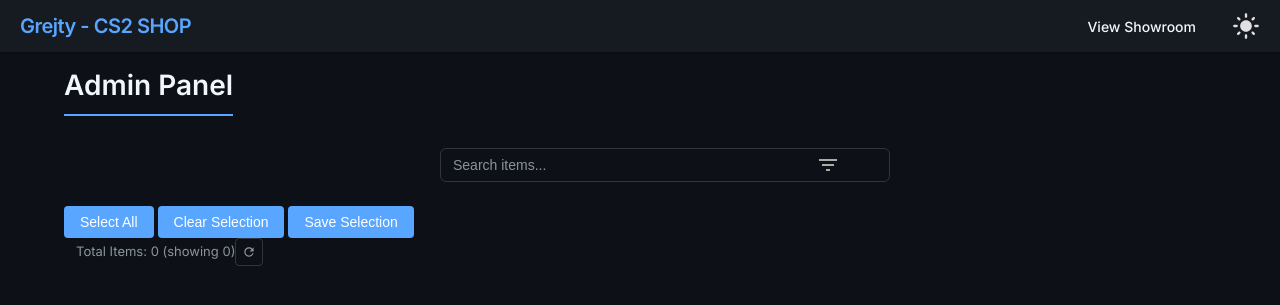
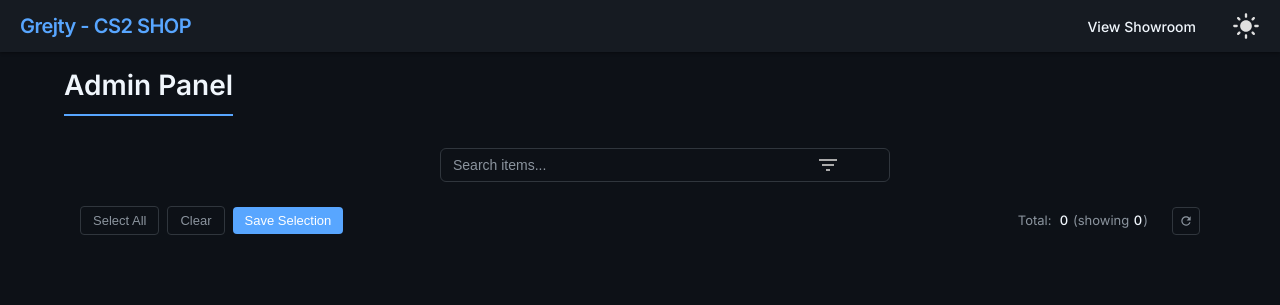
Before and after one commit to grejty/CS2-Inventory-Web-Showroom, a Django app: page /manage/ in a window 1280 px wide. Shown: the top 305 px of the page. Run offline with Django 4.2, Linux system fonts and the light colour scheme.

Commit message:
Refactor admin.html: Enhance search and filter UI, reorganize selection controls, and improve item type filtering for better usability

```diff
--- a/templates/inventory/admin.html
+++ b/templates/inventory/admin.html
@@ -12,7 +12,7 @@
         <form method="post" id="admin-form">
             {% csrf_token %}
 
-            <!-- Unified search and filter container -->
+            <!-- Search bar in the middle -->
             <div class="search-filter-container">
                 <div class="search-input-wrapper">
                     <input type="text" id="search-box" placeholder="Search items..." />
@@ -22,66 +22,68 @@
                 </div>
             </div>
 
+            <!-- Stats and controls container -->
+            <div class="stats-controls-container">
+                <!-- Selection buttons on left -->
+                <div class="selection-controls">
+                    <button type="button" id="select-all-btn" class="selection-btn">Select All</button>
+                    <button type="button" id="clear-selection-btn" class="selection-btn">Clear</button>
+                    <button type="submit" class="selection-btn save-btn" name="action" value="save_selection" id="save-btn">Save Selection</button>
+                </div>
+
+                <!-- Stats and refresh on right -->
+                <div class="stats-row">
+                    <div class="inventory-stats">
+                        Total:&nbsp;&nbsp;<strong>{{ total_before_filters }}</strong>&nbsp;(showing&nbsp;<strong id="showing-count">{{ total }}</strong>)
+                    </div>
+                    <button type="button" class="refresh-btn tooltip" onclick="window.location.reload()" data-tooltip="Refresh Page"></button>
+                </div>
+            </div>
+
             <div id="filter-panel">
                 <div id="filters">
-                    <!-- Item type filters (first) -->
-                    <div class="filter-group">
-                        <h4>Type</h4>
-                        <div class="filter-items">
-                            {% for name, count in filters.item_types %}
-                                <label class="filter-item">
-                                    <input type="checkbox" data-filter="type" value="{{ name }}">
-                                    <span>{{ name }}</span><span class="filter-count">({{ count }})</span>
-                                </label>
+                    <!-- Weapon Types -->
+                    <div class="filter-group" data-type="weapon_types">
+                        <h3>Weapon Types</h3>
+                        <div class="filter-options-grid">
+                            {% for name, count in filters.weapon_types %}
+                                <div class="filter-option">
+                                    <input type="checkbox" id="weapon_{{ name }}" value="{{ name }}" class="filter-checkbox" data-type="weapon">
+                                    <label for="weapon_{{ name }}">{{ name }}</label>
+                                    <span class="filter-count">{{ count }}</span>
+                                </div>
                             {% endfor %}
                         </div>
                     </div>
 
-                    <!-- Weapon type filters (second) -->
-                    <div class="filter-group">
-                        <h4>Weapon</h4>
-                        <div class="filter-items">
-                            {% for name, count in filters.weapon_types %}
-                                <label class="filter-item">
-                                    <input type="checkbox" data-filter="weapon" value="{{ name }}">
-                                    <span>{{ name }}</span>
-                                    <span class="filter-count">({{ count }})</span>
-                                </label>
+                    <!-- Item Types -->
+                    <div class="filter-group" data-type="item_types">
+                        <h3>Item Types</h3>
+                        <div class="filter-options-grid">
+                            {% for name, count in filters.item_types %}
+                                <div class="filter-option">
+                                    <input type="checkbox" id="type_{{ name }}" value="{{ name }}" class="filter-checkbox" data-type="type">
+                                    <label for="type_{{ name }}">{{ name }}</label>
+                                    <span class="filter-count">{{ count }}</span>
+                                </div>
                             {% endfor %}
                         </div>
                     </div>
 
-                    <!-- Tradable filters (last) -->
-                    <div class="filter-group">
-                        <h4>Tradability</h4>
-                        <div class="filter-items">
+                    <!-- Tradability -->
+                    <div class="filter-group" data-type="tradable">
+                        <h3>Tradability</h3>
+                        <div class="filter-options-grid">
                             {% for name, count in filters.tradable %}
-                                <label class="filter-item">
-                                    <input type="checkbox" data-filter="tradable" value="{{ name }}">
-                                    <span>{{ name }}</span>
-                                    <span class="filter-count">({{ count }})</span>
-                                </label>
+                                <div class="filter-option">
+                                    <input type="checkbox" id="tradable_{{ name }}" value="{{ name }}" class="filter-checkbox" data-type="tradable">
+                                    <label for="tradable_{{ name }}">{{ name }}</label>
+                                    <span class="filter-count">{{ count }}</span>
+                                </div>
                             {% endfor %}
                         </div>
                     </div>
                 </div>
-            </div>
-
-            <!-- Controls for selection now positioned after filters -->
-            <div class="controls-secondary">
-                <button id="select-all-btn" class="button" type="button">Select All</button>
-                <button id="clear-selection-btn" class="button" type="button">Clear Selection</button>
-                <!-- Update the save button to call our handler -->
-                <button type="submit" class="button save-btn" name="action" value="save_selection" id="save-btn">
-                    Save Selection
-                </button>
-            </div>
-
-            <!-- Stats display with refresh button -->
-            <div class="inventory-stats">
-                <span>Total Items: {{ total_before_filters }} (showing <span id="showing-count">{{ total }}</span>)</span>
-                <button type="submit" class="refresh-btn tooltip" name="action" value="refresh_inventory" data-tooltip="Refresh Inventory">
-                </button>
             </div>
 
             <div id="inventory">
@@ -90,11 +92,11 @@
                          data-tradable="{{ skin.tradable }}"
                          data-weapon="{{ skin.weapon_type }}"
                          data-type="{{ skin.item_type }}"
+                         data-index="{{ forloop.counter0 }}"
                          {% if skin.selected %}class="selected"{% endif %}>
                         <div class="skin-image">
                             <img src="https://community.cloudflare.steamstatic.com/economy/image/{{ skin.icon_url }}" alt="{{ skin.name }}">
-                            <!-- Update this line to conditionally disable based on selection status -->
-                            <input type="hidden" name="selected_skins" value="{{ forloop.counter0 }}" {% if not skin.selected %}disabled{% endif %}>
+                            <input type="checkbox" name="selected_skins" value="{{ forloop.counter0 }}" {% if skin.selected %}checked{% endif %} class="skin-checkbox" style="display: none;">
                         </div>
                         <div class="skin-details">
                             <h3>{{ skin.name }}</h3>
@@ -118,16 +120,10 @@
             const filterToggle = document.getElementById('filter-panel-toggle');
             const filterPanel = document.getElementById('filter-panel');
 
-            // Add this line to disable the global handler in base.html
-            document.querySelectorAll('.skin-item').forEach(item => {
-                item.classList.add('admin-skin-item');
-            });
-
             filterToggle.addEventListener('click', function() {
                 const isHidden = filterPanel.style.display === 'none' || !filterPanel.style.display;
                 filterPanel.style.display = isHidden ? 'block' : 'none';
 
-                // Toggle class for SVG icon change instead of changing text
                 if (isHidden) {
                     filterToggle.classList.add('panel-open');
                 } else {
@@ -137,70 +133,60 @@
 
             // Handle filters and search
             const searchBox = document.getElementById('search-box');
-            let items = document.querySelectorAll('.skin-item'); // Change to let instead of const
+            const items = document.querySelectorAll('.skin-item');
             const showingCount = document.getElementById('showing-count');
-            const filterCheckboxes = document.querySelectorAll('[data-filter]');
-
-            // Update for clickable items
-            let skinItems = document.querySelectorAll('.skin-item');
-
-            // Create a new array to store the new DOM elements
-            const newSkinItems = [];
-            const newHiddenInputs = []; // Create a new array to store the new hidden inputs
+            const filterCheckboxes = document.querySelectorAll('.filter-checkbox');
 
             // Make items clickable for selection
-            skinItems.forEach((item, index) => {
-                // Create a new element to replace the old one
-                const newItem = item.cloneNode(true);
-                item.parentNode.replaceChild(newItem, item);
+            items.forEach(item => {
+                const checkbox = item.querySelector('.skin-checkbox');
 
-                // Get the NEW hidden input from the cloned element and store it
-                const newHiddenInput = newItem.querySelector('input[name="selected_skins"]');
-                newHiddenInputs.push(newHiddenInput);
+                // Add click event listener to the item
+                item.addEventListener('click', function(event) {
+                    event.preventDefault();
+                    event.stopPropagation();
 
-                // Store the new element in our array
-                newSkinItems.push(newItem);
-
-                // Add our custom click handler
-                newItem.addEventListener('click', function(event) {
-                    // Prevent the form from submitting when clicking on skin items
-                    event.preventDefault();
-
-                    // Toggle the selected class
+                    // Toggle selected class
                     this.classList.toggle('selected');
 
-                    // Update the hidden input's disabled property
-                    newHiddenInput.disabled = !this.classList.contains('selected');
-                    console.log(`Item ${index} selected: ${!newHiddenInput.disabled}`);
+                    // Update checkbox state
+                    if (checkbox) {
+                        checkbox.checked = this.classList.contains('selected');
+                    }
                 });
             });
-
-            // Update our reference to point to the new DOM elements
-            skinItems = newSkinItems;
-            items = newSkinItems; // Update the items reference to use the new DOM elements
 
             // Select/Deselect All functionality
             const selectAllBtn = document.getElementById('select-all-btn');
             const clearSelectionBtn = document.getElementById('clear-selection-btn');
 
-            selectAllBtn.addEventListener('click', function() {
-                skinItems.forEach((item, index) => {
+            selectAllBtn.addEventListener('click', function(event) {
+                event.preventDefault();
+                event.stopPropagation();
+
+                items.forEach(item => {
                     // Only select visible items
                     if (item.style.display !== 'none') {
                         item.classList.add('selected');
-                        // Use the new hidden inputs array
-                        newHiddenInputs[index].disabled = false;
+                        const checkbox = item.querySelector('.skin-checkbox');
+                        if (checkbox) {
+                            checkbox.checked = true;
+                        }
                     }
                 });
             });
 
-            clearSelectionBtn.addEventListener('click', function() {
-                // Force ALL items to be deselected, not just visible ones
-                skinItems.forEach((item, index) => {
+            clearSelectionBtn.addEventListener('click', function(event) {
+                event.preventDefault();
+                event.stopPropagation();
+
+                items.forEach(item => {
                     item.classList.remove('selected');
-                    newHiddenInputs[index].disabled = true;
+                    const checkbox = item.querySelector('.skin-checkbox');
+                    if (checkbox) {
+                        checkbox.checked = false;
+                    }
                 });
-                console.log("All selections cleared");
             });
 
             function applyFilters() {
@@ -240,7 +226,7 @@
             // Helper to get active values for a filter category
             function getActiveValues(filterType) {
                 const values = [];
-                document.querySelectorAll(`[data-filter="${filterType}"]:checked`).forEach(cb => {
+                document.querySelectorAll(`.filter-checkbox[data-type="${filterType}"]:checked`).forEach(cb => {
                     values.push(cb.value);
                 });
                 return values;
@@ -252,15 +238,12 @@
                 checkbox.addEventListener('change', applyFilters);
             });
 
-            // Add form submit handler to ensure correct submission
+            // Add form submit handler
             document.getElementById('admin-form').addEventListener('submit', function(event) {
-                // For debugging, log which inputs are enabled
-                const enabledInputs = Array.from(document.querySelectorAll('input[name="selected_skins"]:not([disabled])'))
-                    .map(input => input.value);
-                console.log("Submitting form with selected items:", enabledInputs);
+                const selectedCheckboxes = document.querySelectorAll('.skin-checkbox:checked');
 
                 // If we want to allow empty selection
-                if (enabledInputs.length === 0) {
+                if (selectedCheckboxes.length === 0) {
                     // Add a hidden field to indicate we want to clear all selections
                     const clearFlag = document.createElement('input');
                     clearFlag.type = 'hidden';
```
